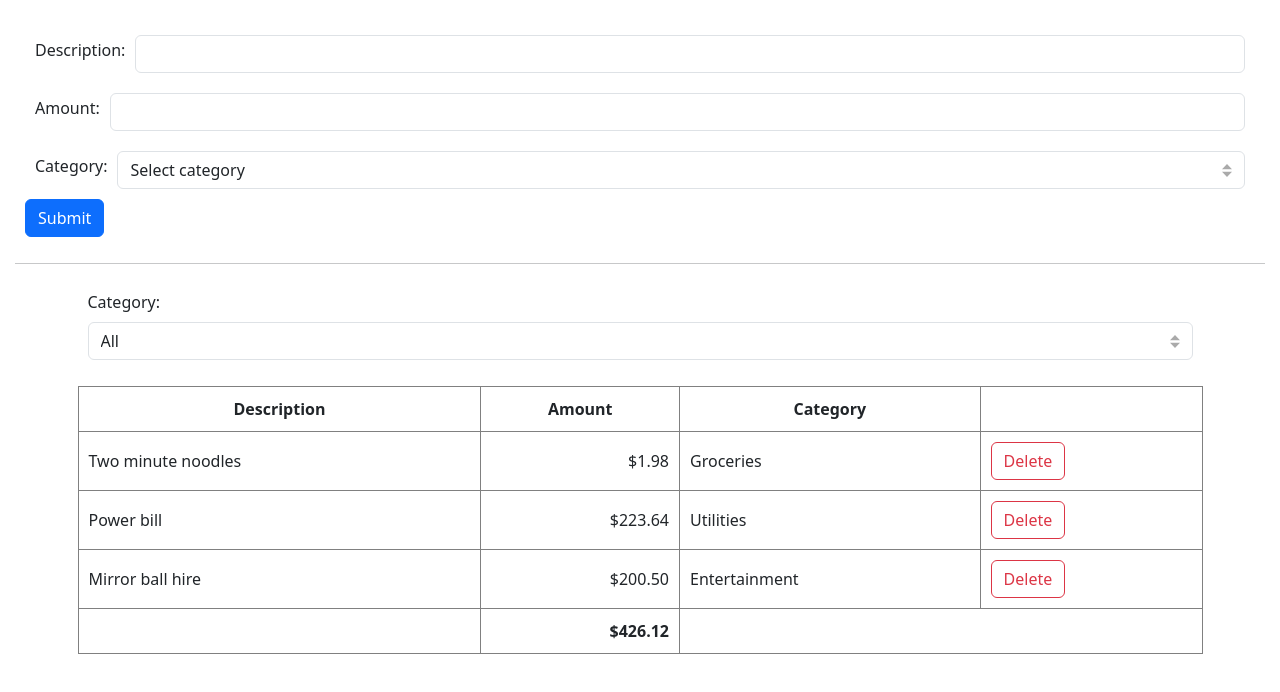
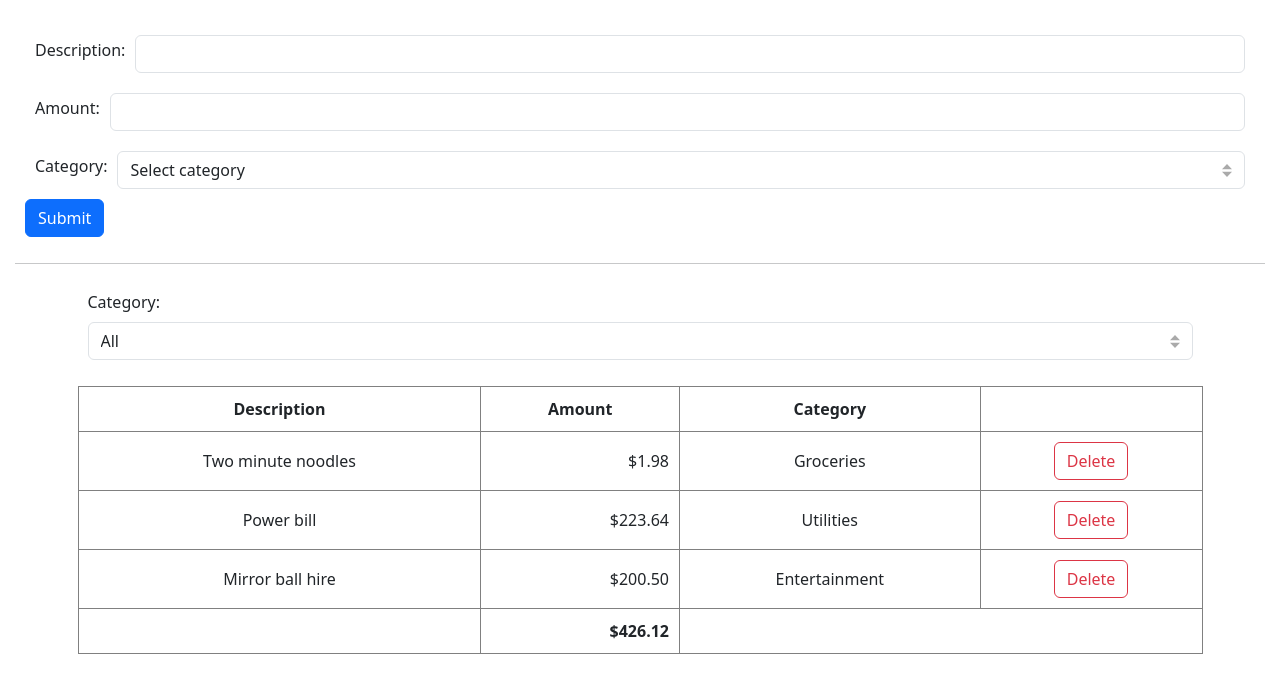
Before and after one commit to IanKulin/mosh-expense, a React (Vite) app: page / in a window 1280 px wide. Shown: the top 692 px of the page. Built offline with nearby package versions, Linux system fonts and the light colour scheme.

Commit message:
remove class for centering tds

```diff
--- a/src/ExpenseList.css
+++ b/src/ExpenseList.css
@@ -13,7 +13,7 @@ table {
     margin: 0 auto;
 }
 
-.centred-td, th {
+td, th {
     text-align: center;
     vertical-align: middle;
 }
```
